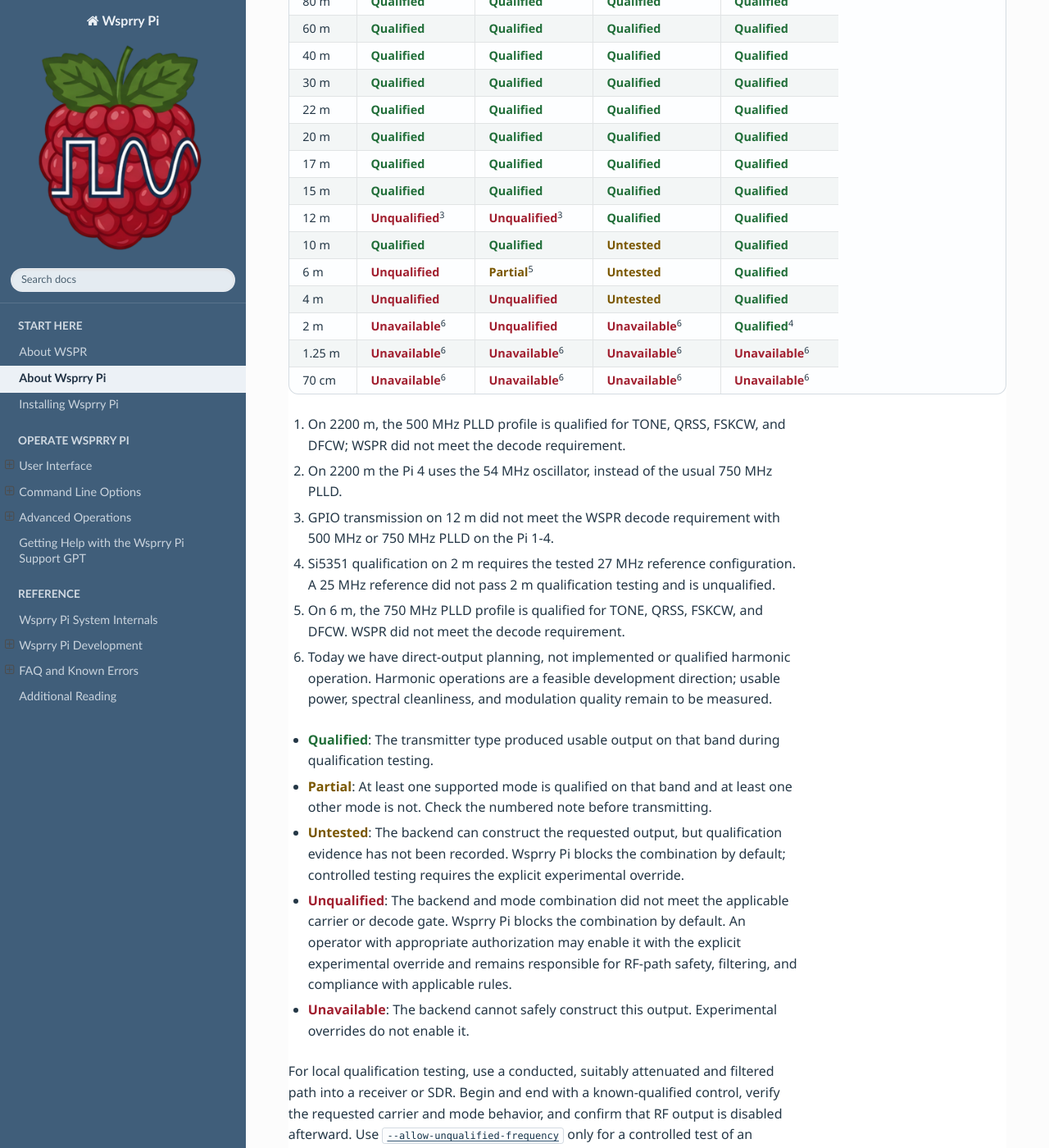
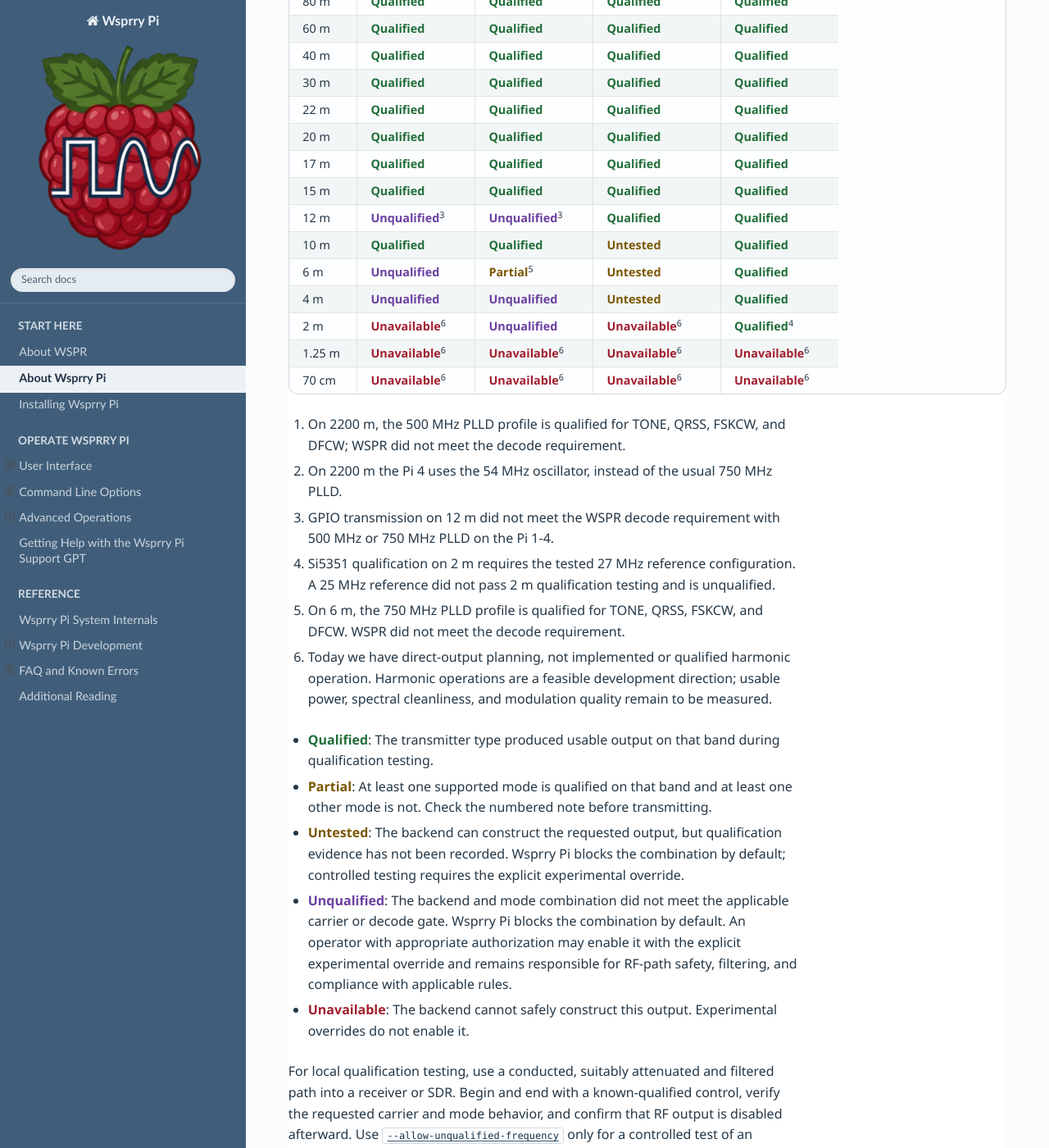
Before and after one commit to WsprryPi/Wsprry_Pi_Docs, a Sphinx documentation site: the page built from docs/About_Wsprry_Pi/index.md, in a window 1280 px wide and 1400 px high, scrolled down 3342 px. Shown: the whole window at 82% size. Built offline with Sphinx 7.4.7 and the Read the Docs theme 3.1.0, drawn with Linux system fonts in a browser that asks for light colours.

Commit message:
docs: distinguish unqualified status with purple

```diff
--- a/docs/_static/css/custom.css
+++ b/docs/_static/css/custom.css
@@ -35,7 +35,8 @@
     --wsprrypi-docs-error-color: #b66a76;
     --wsprrypi-docs-qualified-color: #216e39;
     --wsprrypi-docs-untested-color: #7a5700;
-    --wsprrypi-docs-unqualified-color: #a11f2f;
+    --wsprrypi-docs-unqualified-color: #6b3fa0;
+    --wsprrypi-docs-unavailable-color: #a11f2f;
     --wsprrypi-docs-active-color: #c8a85d;
     --wsprrypi-docs-chrome-bg: #405e7a;
     --wsprrypi-docs-chrome-text: #ecf1f6;
@@ -242,9 +243,12 @@
     color: var(--wsprrypi-docs-untested-color);
 }
 
-.rst-content #transmitter-qualification .qualification-status--unqualified,
+.rst-content #transmitter-qualification .qualification-status--unqualified {
+    color: var(--wsprrypi-docs-unqualified-color);
+}
+
 .rst-content #transmitter-qualification .qualification-status--unavailable {
-    color: var(--wsprrypi-docs-unqualified-color);
+    color: var(--wsprrypi-docs-unavailable-color);
 }
 
 .rst-content #raspberry-pi-model-compatibility .compatibility-status,
@@ -269,7 +273,7 @@
 .rst-content #raspberry-pi-model-compatibility .compatibility-status--unsupported,
 .rst-content #compute-module-compatibility .compatibility-status--unsupported,
 .rst-content #raspberry-pi-pico-incompatibility .compatibility-status--unsupported {
-    color: var(--wsprrypi-docs-unqualified-color);
+    color: var(--wsprrypi-docs-unavailable-color);
 }
 
 .rst-content table.docutils th,
```
